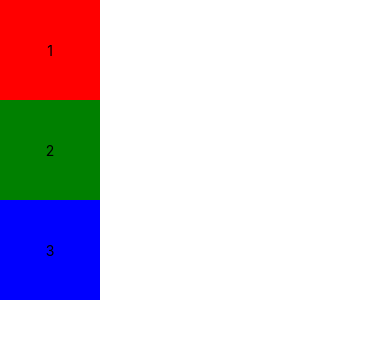
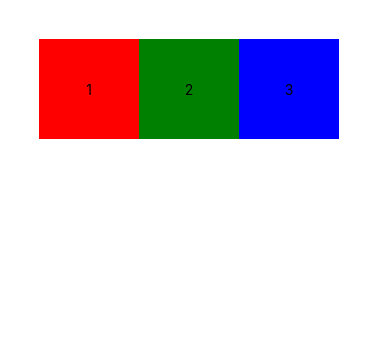
Before and after one commit to BKazimy/NotifierApp, a React Native app: screen / in a window 390 px wide. Shown: the top 338 px of the page. Built offline with nearby package versions, Linux system fonts and the light colour scheme.

Commit message:
Oct 28, 2024, 10:27 AM

```diff
--- a/App.js
+++ b/App.js
@@ -5,7 +5,7 @@ export default function App() {
   return (
     // <View style={styles.container}>
     // <View style={styles.appContainer}>
-    <View>
+    <View style={{ padding: '10%', flexDirection: 'row'}}>
     <View
       style={{
         backgroundColor: 'red',
```
